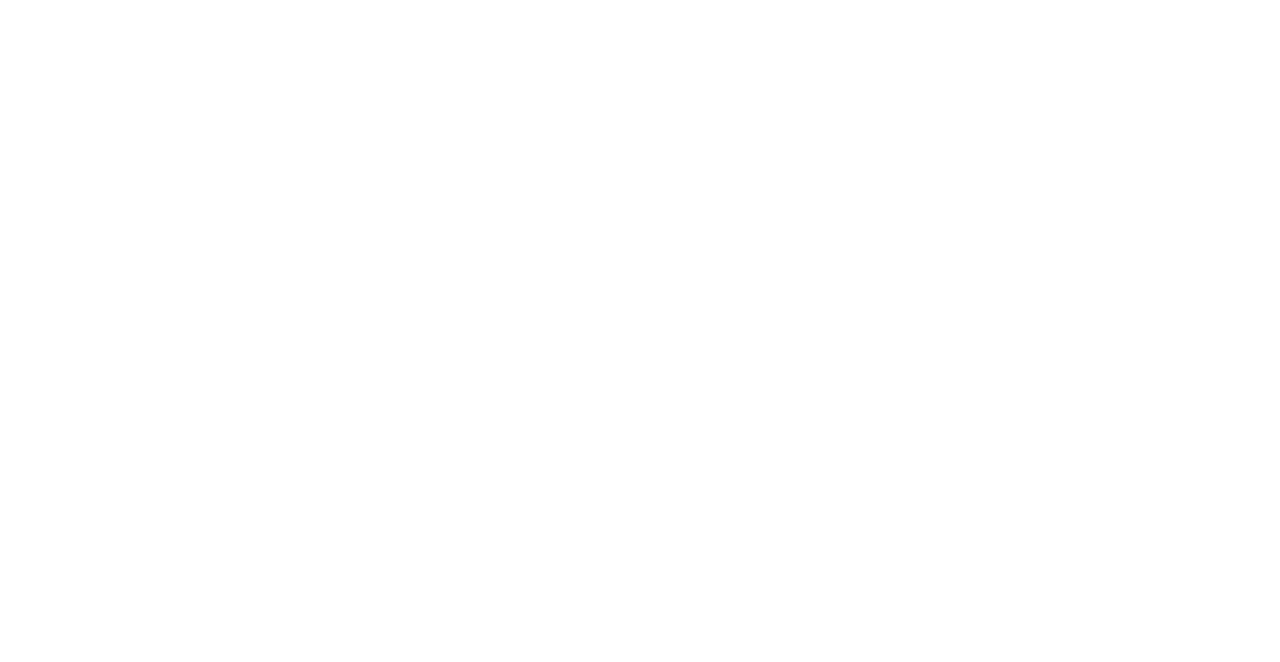
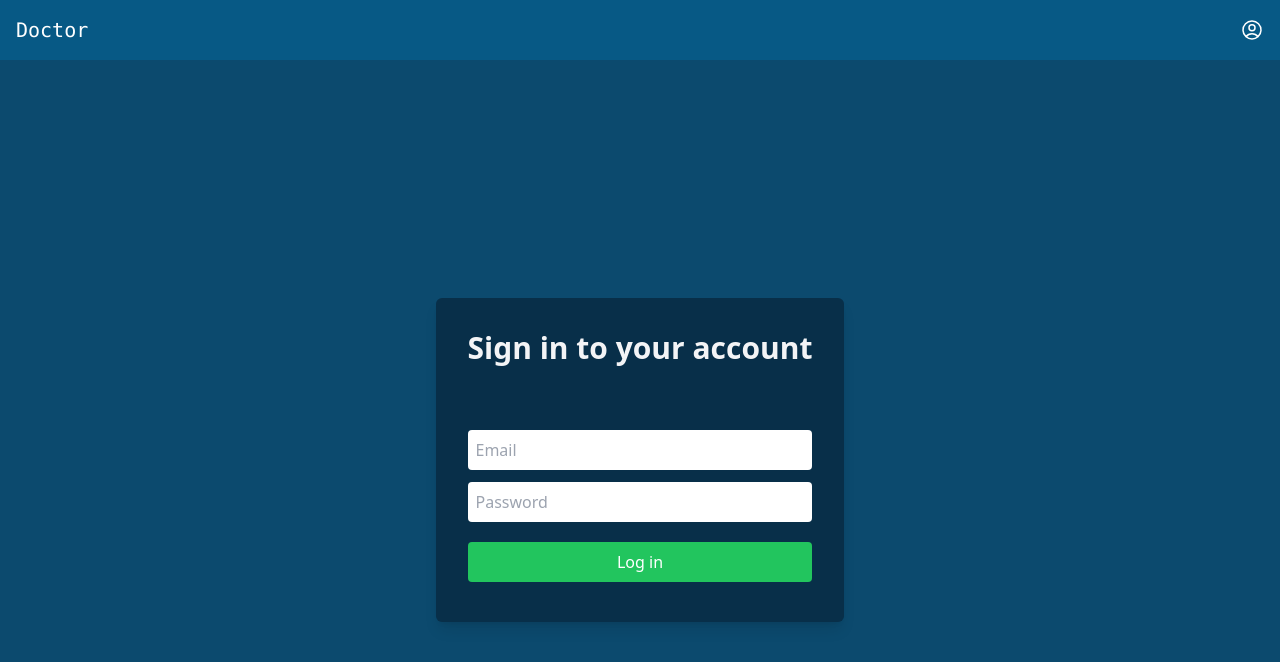
Before and after one commit to mijanur-ruet16/hospital-demo, a Nuxt app: page /login in a window 1280 px wide. Before the commit this address had no page. Shown: the top 662 px of the page. Built offline with nearby package versions, Linux system fonts and the light colour scheme.

Commit message:
feat:Login Modal

```diff
--- /dev/null
+++ b/components/NavBar.vue
@@ -0,0 +1,69 @@
+<template>
+  <div>
+    <header
+      class="flex sticky z-40 top-0 p-4 bg-sky-800 text-white gap-5 justify-between items-center"
+    >
+      <h1 class="text-xl font-mono">Doctor</h1>
+
+      <div class="relative" @click="handleToggle">
+        <svg
+          xmlns="http://www.w3.org/2000/svg"
+          fill="none"
+          viewBox="0 0 24 24"
+          stroke-width="1.5"
+          stroke="currentColor"
+          class="w-6 h-6"
+        >
+          <path
+            stroke-linecap="round"
+            stroke-linejoin="round"
+            d="M17.982 18.725A7.488 7.488 0 0012 15.75a7.488 7.488 0 00-5.982 2.975m11.963 0a9 9 0 10-11.963 0m11.963 0A8.966 8.966 0 0112 21a8.966 8.966 0 01-5.982-2.275M15 9.75a3 3 0 11-6 0 3 3 0 016 0z"
+          />
+        </svg>
+      </div>
+    </header>
+    <div
+      v-if="toggleTrue"
+      class="absolute top-15 right-0 bg-sky-950 w-[200px] mr-2 z-50"
+    >
+      <div class="flex flex-col gap-3">
+        <div class="flex items-center justify-between p-2">
+          <svg
+            xmlns="http://www.w3.org/2000/svg"
+            fill="none"
+            viewBox="0 0 24 24"
+            stroke-width="1.5"
+            stroke="currentColor"
+            class="w-10 h-10 text-white"
+          >
+            <path
+              stroke-linecap="round"
+              stroke-linejoin="round"
+              d="M17.982 18.725A7.488 7.488 0 0012 15.75a7.488 7.488 0 00-5.982 2.975m11.963 0a9 9 0 10-11.963 0m11.963 0A8.966 8.966 0 0112 21a8.966 8.966 0 01-5.982-2.275M15 9.75a3 3 0 11-6 0 3 3 0 016 0z"
+            />
+          </svg>
+
+          <div class="flex flex-col">
+            <h1 class="text-md text-white font-semibold">Name</h1>
+            <p class="text-sm text-white">Email: test@test.com</p>
+          </div>
+        </div>
+        <div class="border-t-[1px] text-center p-2">
+          <button class="text-white text-md mt-2 mb-2 font-semibold">
+            Logout
+          </button>
+        </div>
+      </div>
+    </div>
+  </div>
+</template>
+
+<script setup>
+const toggleTrue = ref(false);
+
+const handleToggle = () => {
+  toggleTrue.value = !toggleTrue.value;
+};
+</script>
+
+<style scoped></style>
--- /dev/null
+++ b/layouts/default.vue
@@ -0,0 +1,10 @@
+<template>
+  <div>
+    <NavBar />
+    <slot />
+  </div>
+</template>
+
+<script setup></script>
+
+<style scoped></style>
--- /dev/null
+++ b/pages/hospitals/index.vue
@@ -0,0 +1,9 @@
+<template>
+  <div class="min-h-screen flex items-center justify-center">
+    <h1 class="text-center text-2xl font-bold">List of Hospitals</h1>
+  </div>
+</template>
+
+<script setup></script>
+
+<style scoped></style>
--- a/pages/index.vue
+++ b/pages/index.vue
@@ -1,11 +1,6 @@
 <template>
-  <div>
-    <div class="container mx-auto">
-      <h1 class="font-bold text-2xl mt-10 text-center">Welcome.</h1>
-    </div>
-  </div>
+  <div></div>
 </template>
-
-<script setup></script>
-
-<style scoped></style>
+<script setup>
+navigateTo("/login");
+</script>
--- /dev/null
+++ b/pages/login.vue
@@ -0,0 +1,55 @@
+<script setup>
+const email = ref("");
+const password = ref("");
+const errorMsg = ref("");
+
+const login = () => {
+  if (
+    email.value === "" ||
+    !email.value.includes("@") ||
+    password.value === "" ||
+    password.value.length < 6
+  ) {
+    errorMsg.value = "Invalid login credentials";
+  } else {
+    return navigateTo("/hospitals");
+  }
+  email.value = "";
+  password.value = "";
+};
+</script>
+<template>
+  <div class="bg-sky-900">
+    <div class="min-h-screen flex items-center justify-center flex-col">
+      <div class="bg-sky-950 p-8 shadow-lg rounded-md">
+        <h1 class="text-3xl font-black font-bold text-gray-100">
+          Sign in to your account
+        </h1>
+
+        <form @submit.prevent="login" class="flex flex-col gap-3 mt-16">
+          <input
+            type="email"
+            placeholder="Email"
+            v-model="email"
+            class="p-2 rounded bg-charcoal-600"
+          />
+          <input
+            type="password"
+            placeholder="Password"
+            v-model="password"
+            class="p-2 rounded bg-charcoal-600 mb-2"
+          />
+          <button
+            type="submit"
+            class="p-2 font-medium text-white bg-green-500 rounded hover:bg-green-400 mb-2"
+          >
+            Log in
+          </button>
+          <p v-if="errorMsg" class="text-red-500 text-center font-bold">
+            {{ errorMsg }}
+          </p>
+        </form>
+      </div>
+    </div>
+  </div>
+</template>
```
Also changed, not shown: middleware/auth.ts (added, +7 -0 lines), 1 other file (tests, documents, lock files or other folders).
